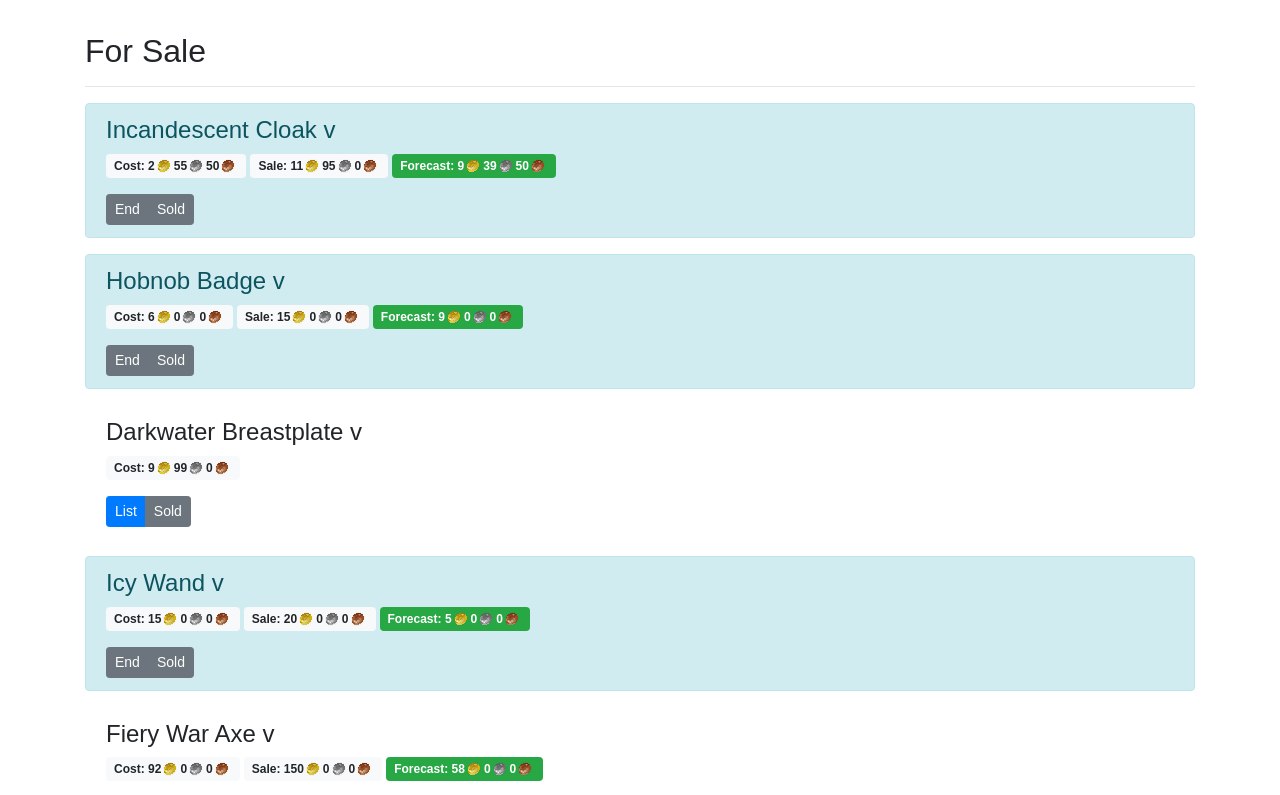
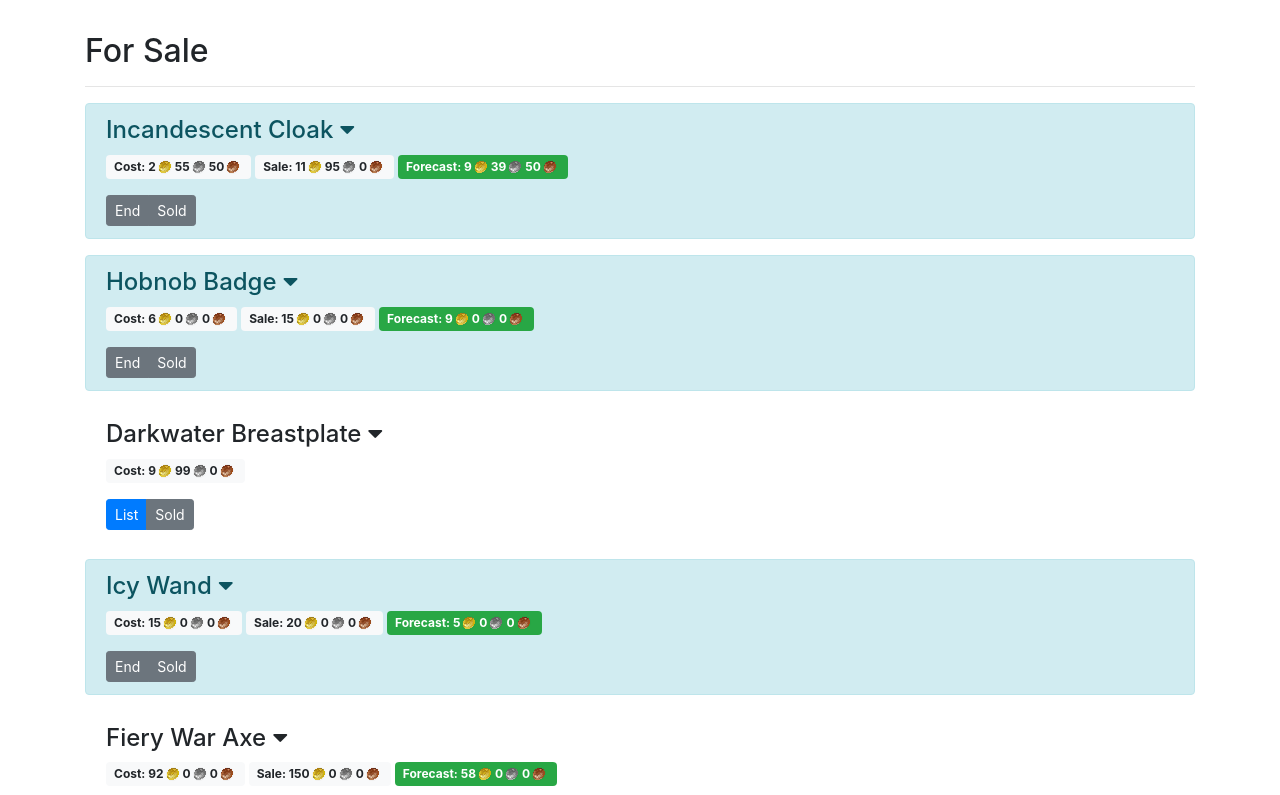
Before and after one commit to nandastone/ah-magic, a React (Create React App) app: page / in a window 1280 px wide. Shown: the top 795 px of the page. Built offline with nearby package versions, Linux system fonts and the light colour scheme.

Commit message:
Add font awesome icons

```diff
--- a/public/index.html
+++ b/public/index.html
@@ -20,7 +20,8 @@
       Learn how to configure a non-root public URL by running `npm run build`.
     -->
     <title>Auction House Master</title>
-    <link rel="stylesheet" href="https://maxcdn.bootstrapcdn.com/bootstrap/4.0.0/css/bootstrap.min.css">
+    <link href="https://maxcdn.bootstrapcdn.com/bootstrap/4.0.0/css/bootstrap.min.css" rel="stylesheet">
+    <link href="https://use.fontawesome.com/releases/v5.0.6/css/all.css" rel="stylesheet">
   </head>
   <body>
     <noscript>
--- a/src/components/SaleItemList/ItemRow/index.js
+++ b/src/components/SaleItemList/ItemRow/index.js
@@ -79,7 +79,11 @@ class ItemRow extends PureComponent {
       )}>
         <h4 onClick={this.handleClickHistory}>
           {this.props.name}{' '}
-          {this.state.isHistoryExpanded ? '^' : 'v'}
+          {
+            this.state.isHistoryExpanded
+            ? <i class='fas fa-caret-up'></i>
+            : <i class='fas fa-caret-down'></i>
+          }
         </h4>
         {
           this.state.isHistoryExpanded
--- a/src/index.css
+++ /dev/null
@@ -1,5 +0,0 @@
-body {
-  margin: 0;
-  padding: 0;
-  font-family: sans-serif;
-}
--- a/src/index.js
+++ b/src/index.js
@@ -1,8 +1,8 @@
 import React from 'react'
 import ReactDOM from 'react-dom'
-import './index.css'
+
+// Components
+
 import App from './App'
-import registerServiceWorker from './registerServiceWorker'
 
 ReactDOM.render(<App />, document.getElementById('root'))
-registerServiceWorker()
```
